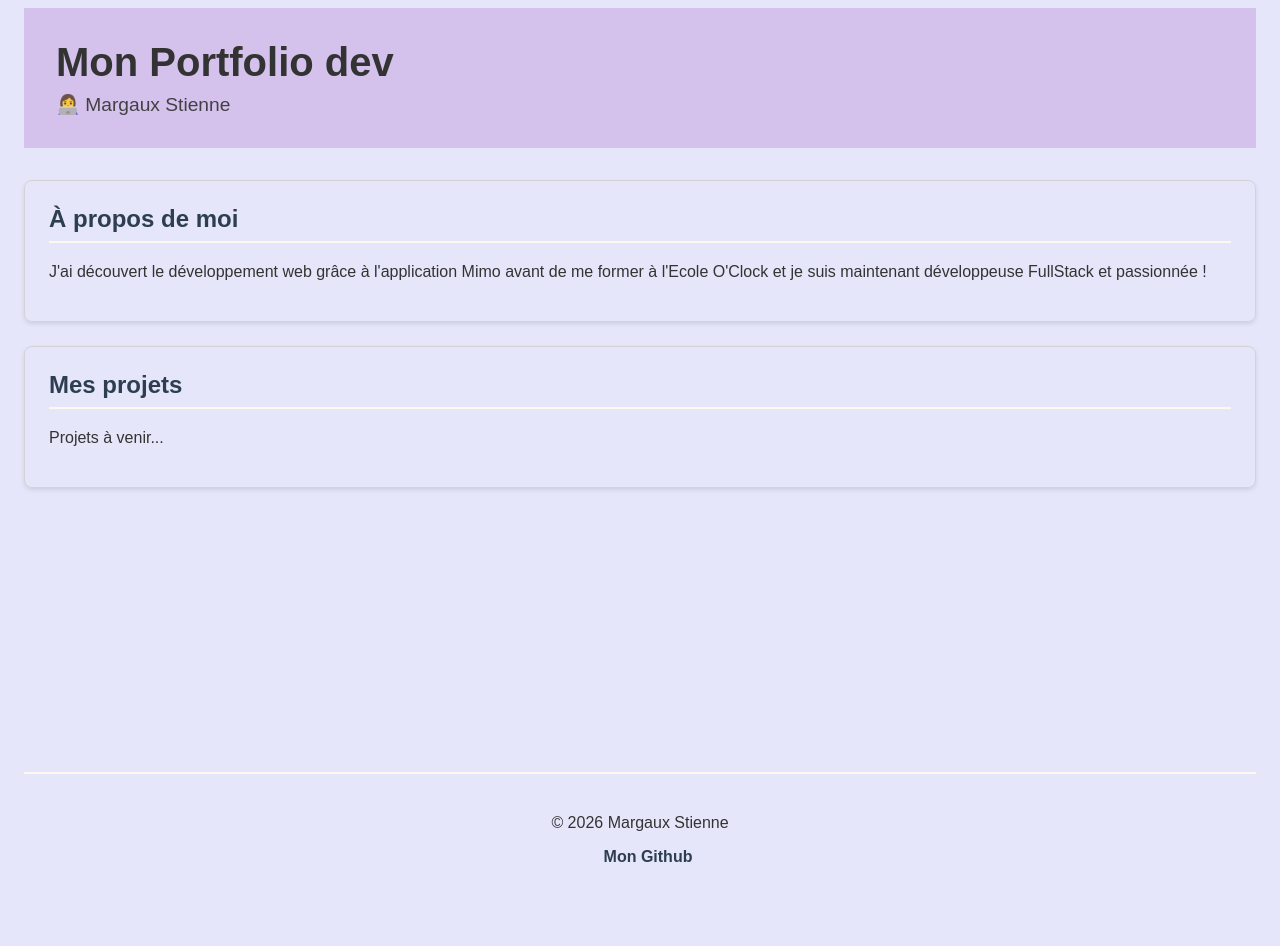
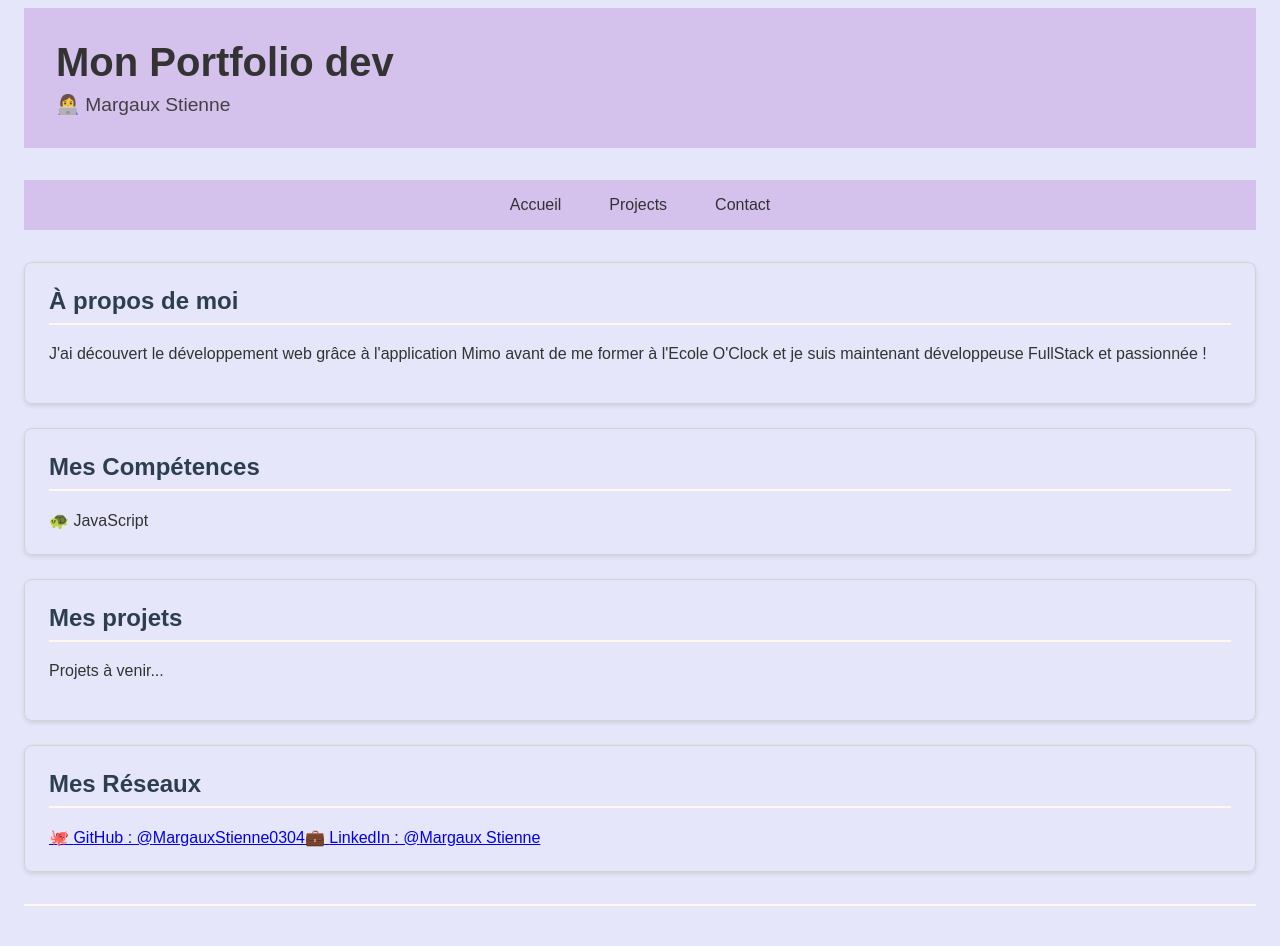
Before and after one commit to MargauxStienne0304/portfolio-meteo, a React (Vite) app: page / in a window 1280 px wide. Shown: the top 946 px of the page. Before the commit the page ends 898 px from the top, so only its background shows below. Built offline with nearby package versions, Linux system fonts and the light colour scheme.

Commit message:
feat : add start navbar, skill and socialLink

```diff
--- a/src/App.css
+++ b/src/App.css
@@ -26,6 +26,31 @@ font-size: 2.5rem;
 margin: 0.5rem 0 0;
 font-size: 1.2rem;
 opacity: 0.9;
+}
+
+.navbar {
+padding: 1rem;
+background-color: #d4C1EC ;
+margin-bottom: 2rem;
+}
+
+.navbar ul{
+  list-style: none;
+  padding: 0;
+  margin: 0;
+  display: flex;
+  gap: 1rem;
+  justify-content: center;
+}
+
+.navbar a {
+  color: #333333;
+  text-decoration: none;
+  padding: 0.5rem 1rem;
+}
+
+.navbar a:hover {
+  text-decoration: underline;
 }
 
 .section {
--- a/src/App.jsx
+++ b/src/App.jsx
@@ -1,18 +1,43 @@
 import Header from "./components/Header";
 import Section from "./components/Section";
 import Footer from "./components/Footer";
+import Skill from "./components/Skill";
+import SocialLink from "./components/SocialLink";
+import NavBar from "./components/NavBar";
 import './App.css';
 
-function App(){
-  return(
+function App() {
+  return (
     <div className="app">
       <Header />
-         <main>
+      <NavBar
+      links={[
+        { text:"Accueil", url:"/"},
+        { text:"Projects", url:"/projects"},
+        { text:"Contact", url:"/contact"},
+        ]}
+        />
+      <main>
         <Section title="À propos de moi">
           <p>J'ai découvert le développement web grâce à l'application Mimo avant de me former à l'Ecole O'Clock et je suis maintenant développeuse FullStack et passionnée ! </p>
         </Section>
+        <Section title="Mes Compétences">
+          <Skill name="JavaScript" icon="🐢" />
+        </Section>
         <Section title="Mes projets">
           <p>Projets à venir...</p>
+        </Section>
+        <Section title="Mes Réseaux">
+          <SocialLink
+            platform="GitHub"
+            url="https://github.com/MargauxStienne0304"
+            username="MargauxStienne0304"
+            />
+          <SocialLink
+            platform="LinkedIn"
+            url="www.linkedin.com/in/margaux-stienne"
+            username="Margaux Stienne"
+            />
         </Section>
       </main>
       <Footer githubUrl="https://github.com/MargauxStienne0304" />
--- /dev/null
+++ b/src/components/NavBar.jsx
@@ -0,0 +1,14 @@
+function NavBar({links}){
+    return (
+        <nav className="navbar">
+            <ul className="navbar-list">
+                {links.map((link,index)=>(
+                    <li key={index}>
+                        <a href={link.url}>{link.text}</a>
+                    </li>
+                ))}
+            </ul>
+        </nav>
+    )
+}
+export default NavBar;
--- /dev/null
+++ b/src/components/Skill.jsx
@@ -0,0 +1,9 @@
+function Skill({name, icon = "🛠"}){
+    return (
+        <div className="skill">
+            <span>{icon} {name}</span>
+        </div>
+    );
+}
+
+export default Skill;
--- /dev/null
+++ b/src/components/SocialLink.jsx
@@ -0,0 +1,13 @@
+function SocialLink({ platform, url, username }) {
+    const icons = {
+        GitHub: "🐙",
+        LinkedIn: "💼",
+    };
+
+    return(
+        <a href={url} target="_blank" className="social-link">
+            {icons[platform] || "🔗"} {platform} : @{username}
+        </a>
+    )
+}
+export default SocialLink;
```
